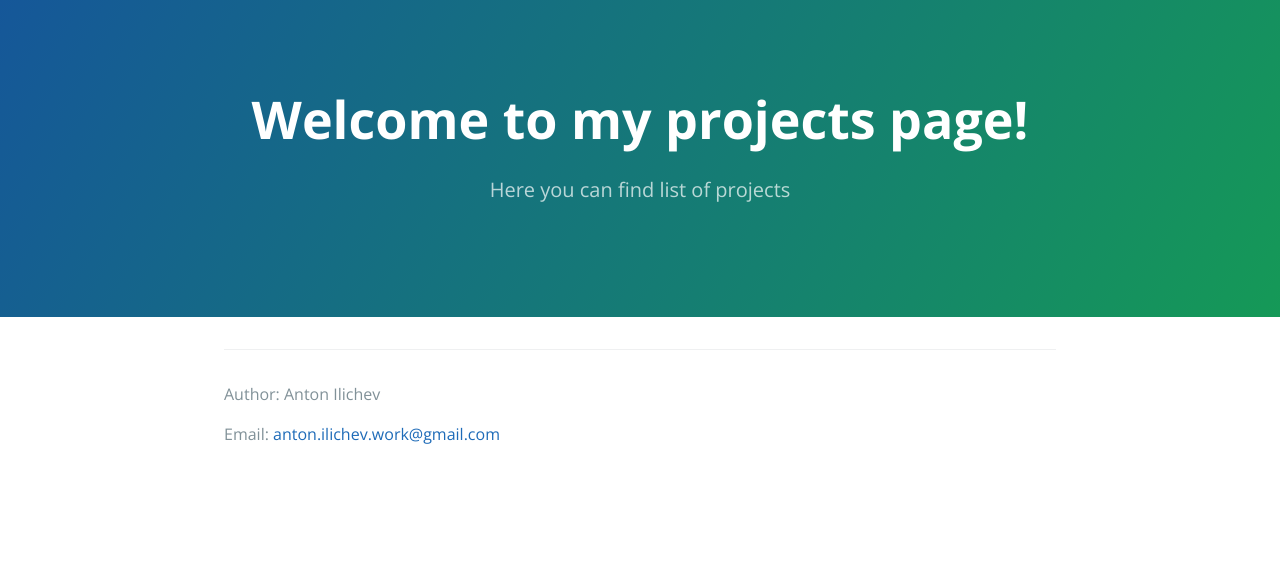
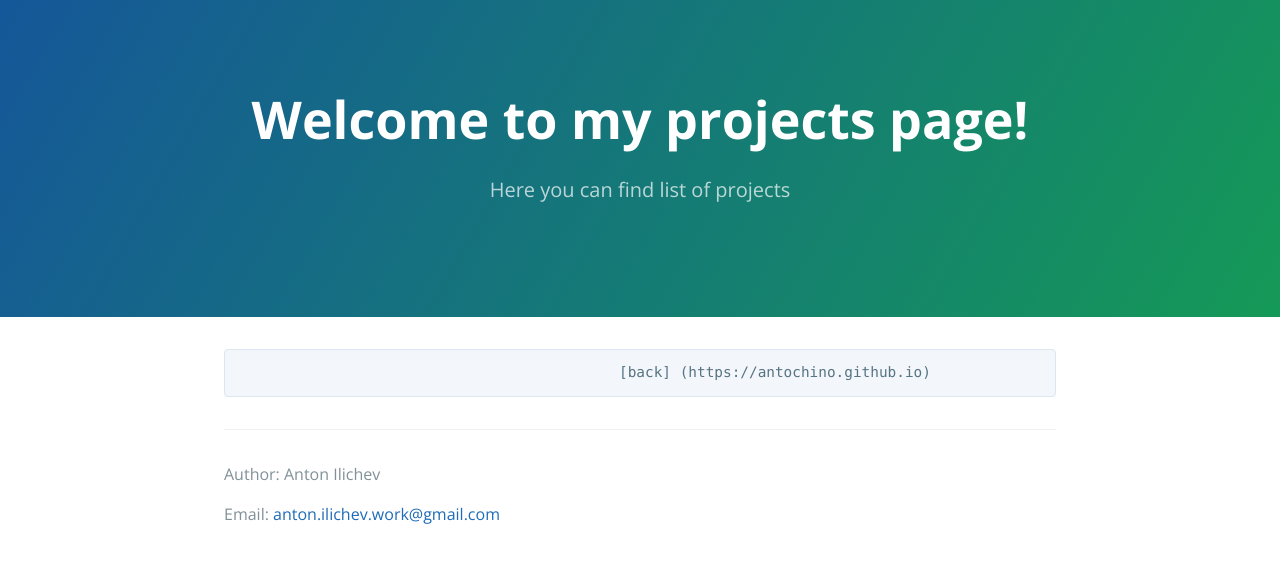
Before and after one commit to Antochino/Antochino.github.io, a Jekyll site: the page built from projects.md, in a window 1280 px wide. Shown: the top 563 px of the page. Built offline with Jekyll 4.4.1, drawn with Linux system fonts in a browser that asks for light colours.

Commit message:
Update projects.md

```diff
--- a/projects.md
+++ b/projects.md
@@ -3,3 +3,4 @@ layout: default
 title: Welcome to my projects page!
 description: Here you can find list of projects
 ---
+                                                [back] (https://antochino.github.io)
```
